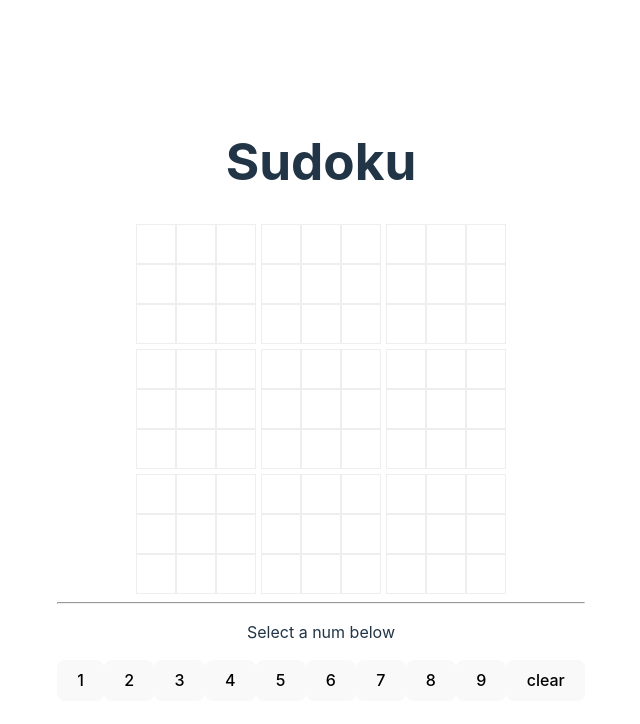
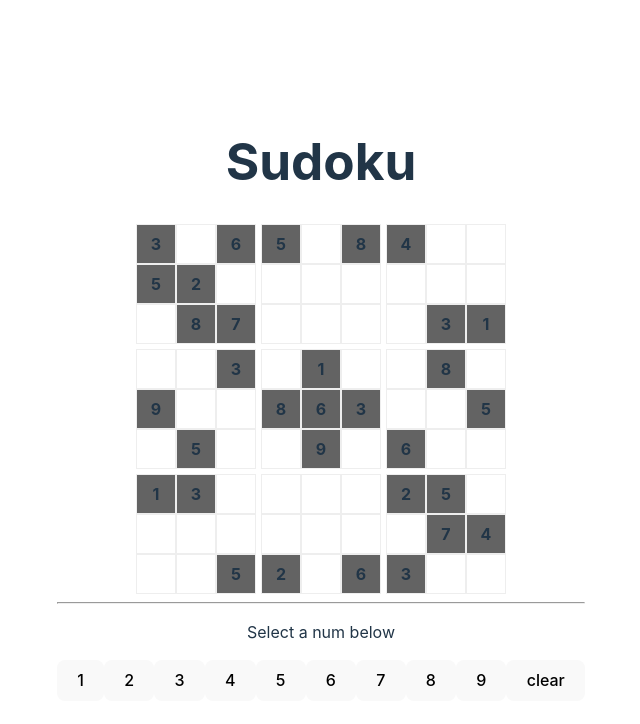
Before and after one commit to alancleetus/React-Sudoku, a React (Vite) app: page / in a window 1280 px wide. Shown: the top 724 px of the page, without its empty margins (319-959 px from the left). Built offline with nearby package versions, Linux system fonts and the light colour scheme.

Commit message:
Move validator

```diff
--- a/src/App.css
+++ b/src/App.css
@@ -84,3 +84,8 @@ input[type="number"] {
 .sudoku-cell.bottom-margin {
   margin-bottom: 5px; /* Adjust the gap size as needed */
 }
+
+.sudoku-cell.constant-value {
+  font-weight: bold;
+  background-color: #636363;
+}
--- a/src/App.jsx
+++ b/src/App.jsx
@@ -2,25 +2,63 @@ import { useState } from "react";
 import "./App.css";
 import InputButton from "./components/InputButton";
 import InputCell from "./components/InputCell";
+import SudokuGrid from "./components/ExampleGrid";
+
 function App() {
   const [currInputNumber, setCurrInputNumber] = useState(-1);
+  const [solveGrid, setSolveGrid] = useState(SudokuGrid);
 
   const numList = [1, 2, 3, 4, 5, 6, 7, 8, 9];
+
+  function handleCellValueChange(row, col, newValue) {
+    //console.log({ row, col, newValue });
+    return validateNewCellValue({ row, col, newValue });
+  }
+
+  const validateNewCellValue = ({ row, col, newValue }) => {
+    //check each row for new value
+    const isInRow = solveGrid[row].find((i) => {
+      return i == newValue;
+    })
+      ? true
+      : false;
+
+    //check each col for new value
+    const isInCol = solveGrid
+      .map((eachRow) => {
+        return eachRow[col] == newValue;
+      })
+      .find((flag) => {
+        return flag === true;
+      })
+      ? true
+      : false;
+    isInRow && console.log(`${newValue} is in row`);
+    isInCol && console.log(`${newValue} is in col`);
+
+    /*
+    ! TODO: add code to validate 3x3 cells
+    */
+
+    return true;
+  };
 
   return (
     <>
       <h1>Sudoku</h1>
 
-      {[...Array(9).keys()].map((j) => {
+      {[...Array(9).keys()].map((i) => {
         return (
-          <div className="sudoku-row" key={j}>
-            {[...Array(9).keys()].map((i) => {
+          <div className="sudoku-row" key={i}>
+            {[...Array(9).keys()].map((j) => {
               return (
                 <InputCell
-                  key={i}
-                  row={j}
-                  col={i}
+                  key={"row" + i + "col" + j}
+                  row={i}
+                  col={j}
+                  initialValue={SudokuGrid[i][j]}
                   currInputNumber={currInputNumber}
+                  handleCellValueChange={handleCellValueChange}
                 />
               );
             })}
--- /dev/null
+++ b/src/components/ExampleGrid.jsx
@@ -0,0 +1,13 @@
+const SudokuGrid = [
+  [3, 0, 6, 5, 0, 8, 4, 0, 0],
+  [5, 2, 0, 0, 0, 0, 0, 0, 0],
+  [0, 8, 7, 0, 0, 0, 0, 3, 1],
+  [0, 0, 3, 0, 1, 0, 0, 8, 0],
+  [9, 0, 0, 8, 6, 3, 0, 0, 5],
+  [0, 5, 0, 0, 9, 0, 6, 0, 0],
+  [1, 3, 0, 0, 0, 0, 2, 5, 0],
+  [0, 0, 0, 0, 0, 0, 0, 7, 4],
+  [0, 0, 5, 2, 0, 6, 3, 0, 0],
+];
+
+export default SudokuGrid;
--- a/src/components/InputCell.jsx
+++ b/src/components/InputCell.jsx
@@ -2,16 +2,28 @@ import PropTypes from "prop-types";
 
 import { useState } from "react";
 
-export default function InputCell({ currInputNumber, row, col }) {
-  const [cellValue, setCellValue] = useState(null);
+export default function InputCell({
+  currInputNumber,
+  row,
+  col,
+  initialValue,
+  handleCellValueChange,
+}) {
+  const [cellValue, setCellValue] = useState(
+    initialValue > 0 ? initialValue : null
+  );
 
   function onClickCell() {
-    setCellValue(currInputNumber > 0 ? currInputNumber : null);
+    if (initialValue == 0) {
+      handleCellValueChange(row, col, currInputNumber);
+      setCellValue(currInputNumber > 0 ? currInputNumber : null);
+    }
   }
 
   let classes = "sudoku-cell";
   if (row === 2 || row === 5) classes = "sudoku-cell bottom-margin ";
   if (col === 2 || col === 5) classes = classes + " right-margin ";
+  if (initialValue > 0) classes = classes + " constant-value";
 
   return (
     <div className={classes} onClick={onClickCell}>
@@ -24,4 +36,6 @@ InputCell.propTypes = {
   currInputNumber: PropTypes.number.isRequired,
   row: PropTypes.number.isRequired,
   col: PropTypes.number.isRequired,
+  initialValue: PropTypes.number.isRequired,
+  handleCellValueChange: PropTypes.func.isRequired,
 };
```
